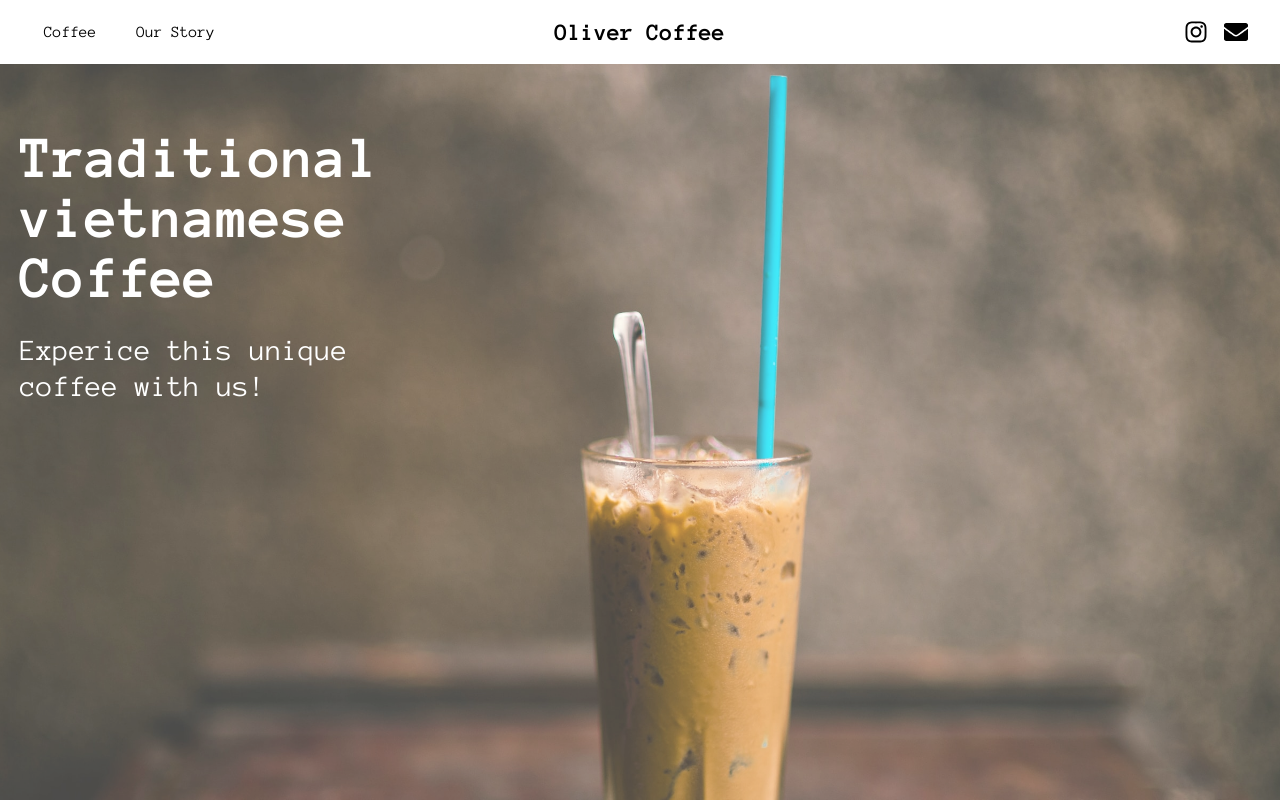
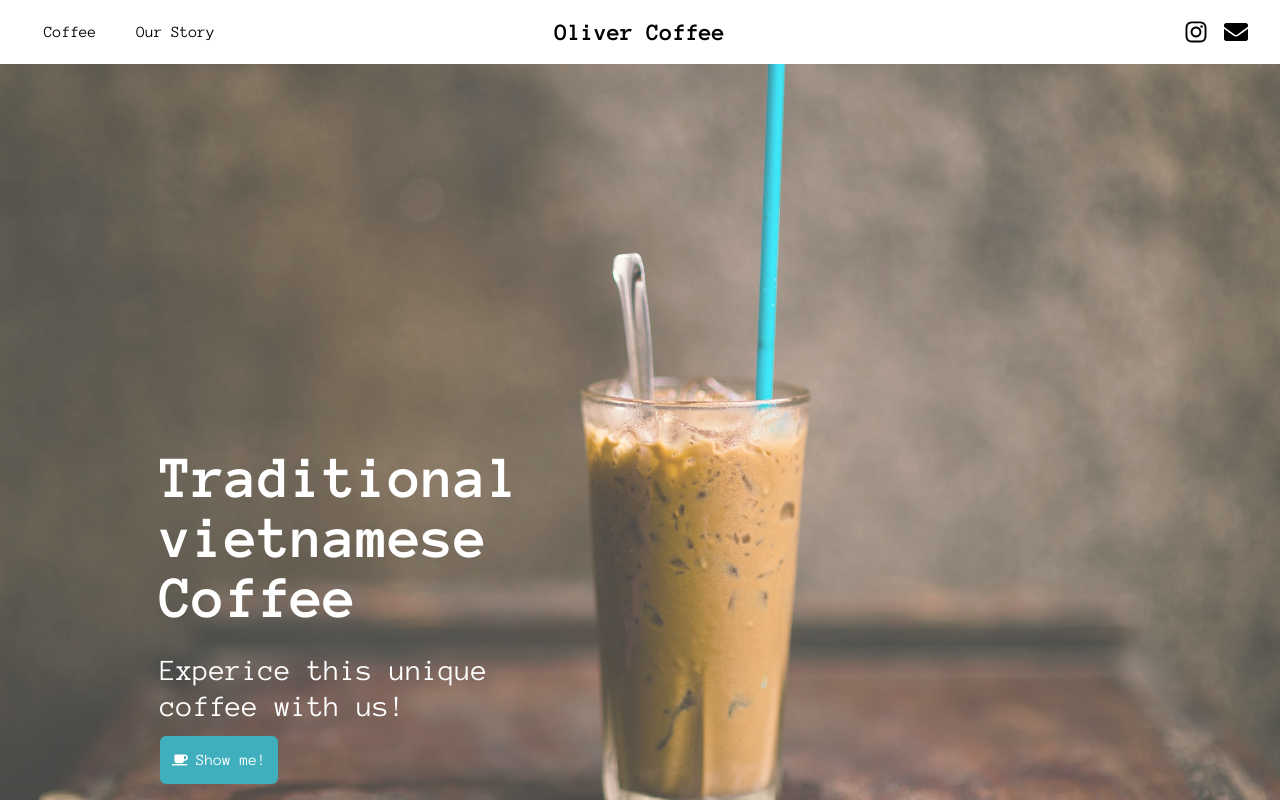
Before and after one commit to MRyves/oliver-coffee, a Next.js app: page /components/HomeBanner in a window 1280 px wide. Shown: the top 800 px of the page. Built offline with nearby package versions, Linux system fonts and the light colour scheme.

Commit message:
improving home banner img

```diff
--- a/pages/components/HomeBanner.tsx
+++ b/pages/components/HomeBanner.tsx
@@ -1,20 +1,17 @@
 import styles from "../../styles/HomeBanner.module.css";
-import Image from "next/image";
-import homeCoffeePic from "../../public/home-coffee.jpg";
+import { FaCoffee } from "react-icons/fa";
+import { MouseEvent } from "react";
 
 export default function HomeBanner() {
+  const handleClick = (event: MouseEvent) => {
+    event.preventDefault();
+    const anchorTag = document.getElementById("explanaition-anker");
+    anchorTag?.scrollIntoView({ behavior: "smooth", block: "start" });
+  };
+
   return (
     <div id="home-banner" className={styles.homeBanner}>
-        <div id="image-container" className={styles.imageContainer}>
-          <Image
-            src={homeCoffeePic}
-            alt="Home Coffee picture"
-            style={{ objectFit: "cover", objectPosition: "35% center" }}
-            priority
-            fill
-          />
-        </div>
-        <div className="relative z-10 flex flex-wrap items-center px-5 pt-16">
+      <div className="relative z-10 flex flex-wrap items-center px-4 pt-24 md:px-40 md:pt-96">
         <h1 className="flex-1 basis-full text-white text-2xl font-bold font-sans md:text-6xl">
           Traditional
           <br />
@@ -27,6 +24,14 @@ export default function HomeBanner() {
           <br />
           coffee with us!
         </h3>
+        <button
+          onClick={handleClick}
+          className="inline-flex items-center text-white rounded-md p-3 mt-3"
+          style={{ backgroundColor: "#40AFBD" }}
+        >
+          <FaCoffee className="fill-current mr-2" />
+          Show me!
+        </button>
       </div>
     </div>
   );
--- a/pages/index.tsx
+++ b/pages/index.tsx
@@ -8,7 +8,7 @@ export default function Home() {
   return (
     <>
       <HomeBanner />
-      <section id="explanaition-anker" className="px-7">
+      <section id="explanaition-anker" className="px-7 mt-3">
         <h2 className="block text-2xl md:text-3xl">
           What is vietnamese coffee?
         </h2>
--- a/styles/HomeBanner.module.css
+++ b/styles/HomeBanner.module.css
@@ -1,25 +1,20 @@
 .homeBanner {
   position: relative;
-    height: 1150px;
+  height: calc(100vh - 64px);
   width: 100%;
 }
 
-  /* Default styles for the image */
-  .imageContainer {
+.homeBanner::before {
+  content: "";
+  background-image: url("../public/home-coffee.jpg");
+  background-color: #5f4e3a;
+  background-size: cover;
+  background-repeat: no-repeat;
+  background-position: 40% center;
   position: absolute;
-    width: 100%;
-    height: 0;
+  top: 0;
+  bottom: 0;
+  right: 0;
+  left: 0;
   opacity: 0.75;
-    z-index: 0;
-    padding-bottom: 66.7%; /* 2:3 aspect ratio */
 }
-
-  /* Styles for mobile devices */
-  @media screen and (max-width: 767px) {
-    .homeBanner {
-      height: calc(100vh - 120px);
-    }
-    .imageContainer {
-      padding-bottom: 140%; /* 1:1 aspect ratio */
-    }
-  }
```
Lines whose indentation alone changed are shown as unchanged.
